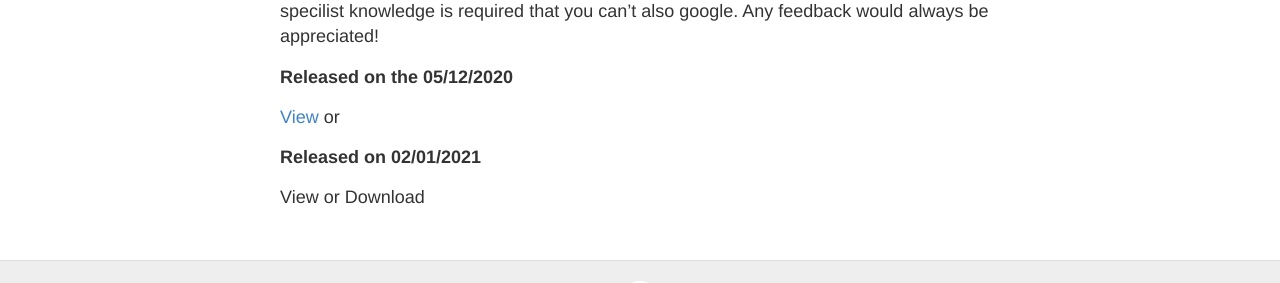
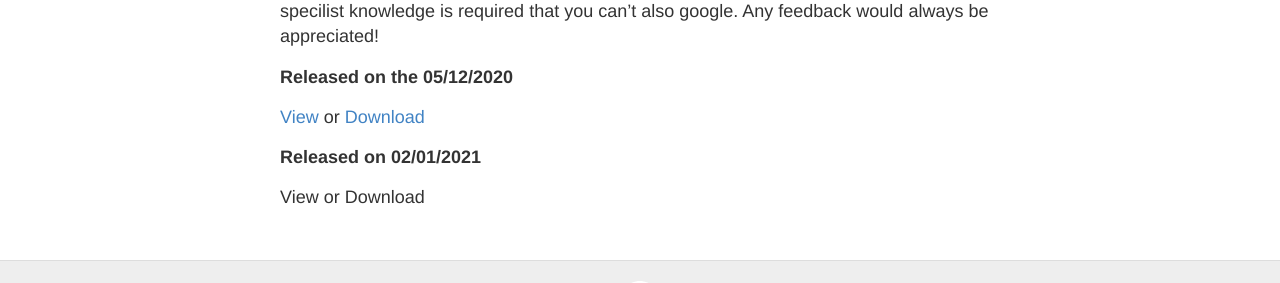
Before and after one commit to HandH-Puzzle/HandH-Puzzle.github.io, a Jekyll site: the page built from Puzzles/20201205_Christmas.md, in a window 1280 px wide. Shown: the part 343-626 px from the top of the page. Built offline with Jekyll 4.4.1, drawn with Linux system fonts in a browser that asks for light colours; our own code applies the rules of GitHub Pages for plain Markdown files.

Commit message:
Update 20201205_Christmas.md

```diff
--- a/Puzzles/20201205_Christmas.md
+++ b/Puzzles/20201205_Christmas.md
@@ -4,7 +4,7 @@ Merry Christmas! This is the first puzzle hunt that I've published so take this
 
 **Released on the 05/12/2020**
 
-<a href="20201205_Christmas.pdf" target="_top"> View </a> or <a href="20201205_Christmas.pdf" download="20201205_Christmas">
+<a href="../20201205_Christmas.pdf" target="_top"> View </a> or <a href="../20201205_Christmas.pdf" download="20201205_Christmas"> Download </a>
 
 **Released on 02/01/2021**
 
```
